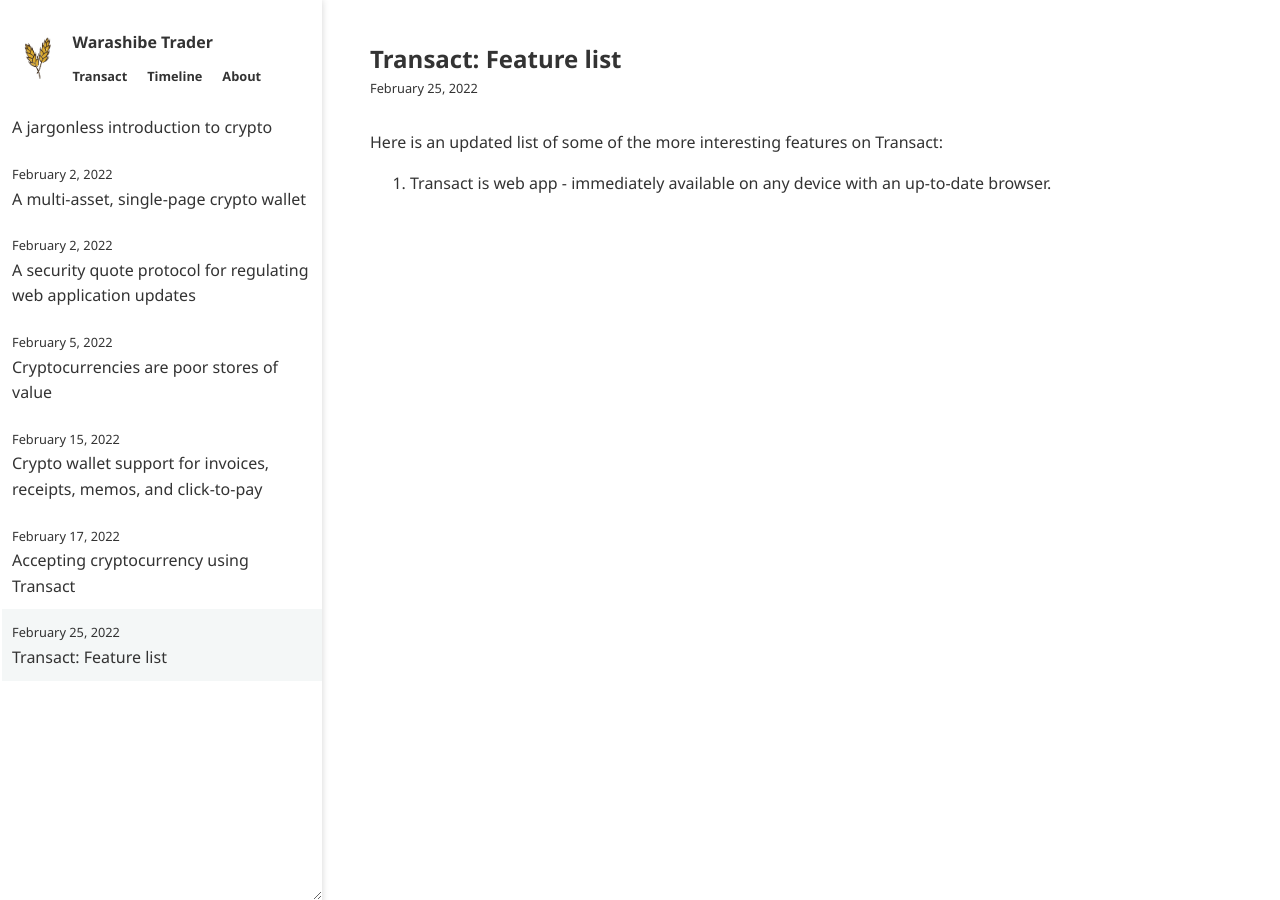
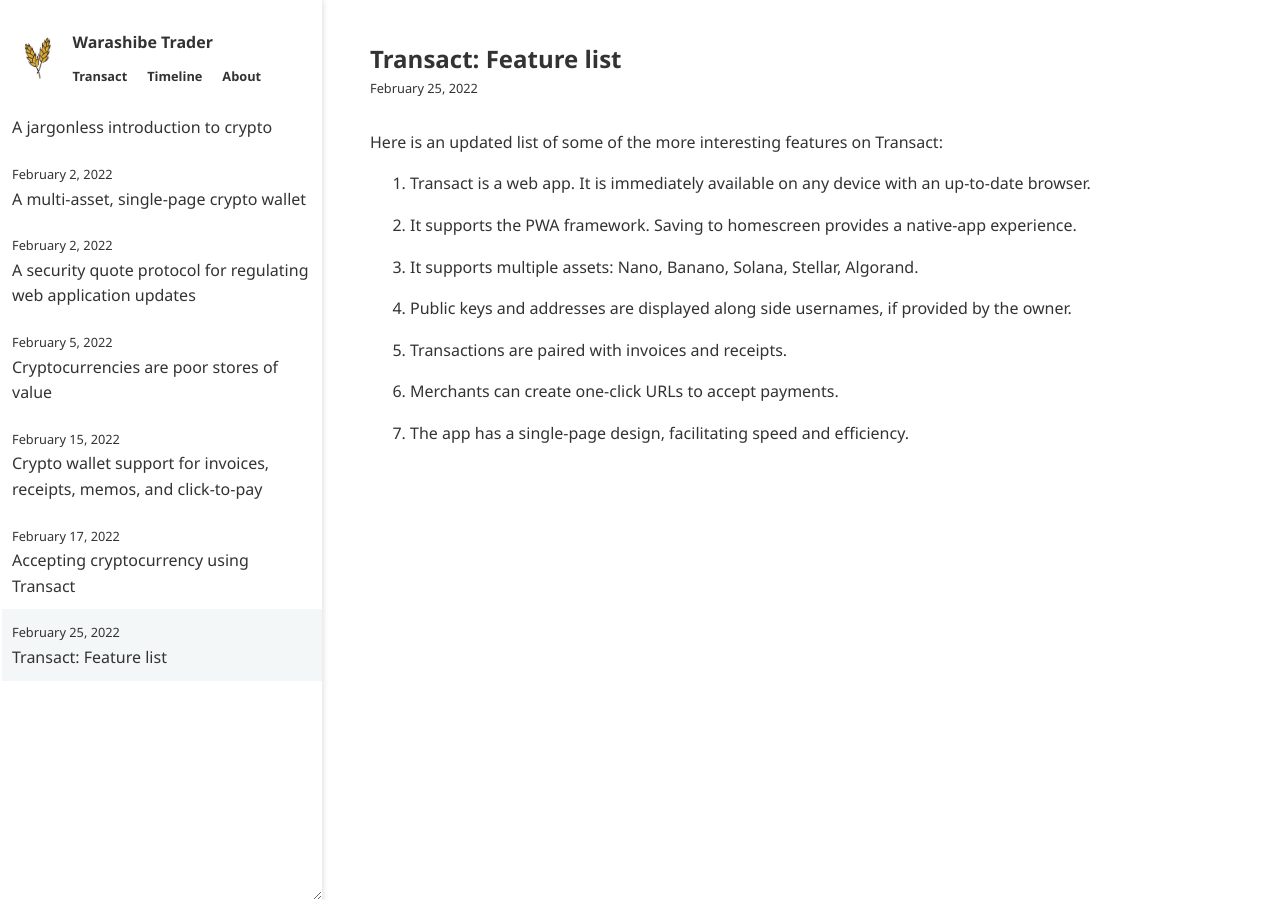
Before and after one commit to warashibetrader/warashibetrader.github.io, a Jekyll site: the page built from _posts/2022-02-25-feature-list.md, in a window 1280 px wide. Built offline with Jekyll 4.4.1, drawn with Linux system fonts in a browser that asks for light colours.

Commit message:
Update 2022-02-25-feature-list.md

```diff
--- a/_posts/2022-02-25-feature-list.md
+++ b/_posts/2022-02-25-feature-list.md
@@ -4,4 +4,16 @@
 
 Here is an updated list of some of the more interesting features on Transact:
 
-1. Transact is web app - immediately available on any device with an up-to-date browser.
+1. Transact is a web app. It is immediately available on any device with an up-to-date browser.
+
+2. It supports the PWA framework. Saving to homescreen provides a native-app experience.
+
+3. It supports multiple assets: Nano, Banano, Solana, Stellar, Algorand.
+
+4. Public keys and addresses are displayed along side usernames, if provided by the owner.
+
+5. Transactions are paired with invoices and receipts.
+
+6. Merchants can create one-click URLs to accept payments.
+
+7. The app has a single-page design, facilitating speed and efficiency.
```
